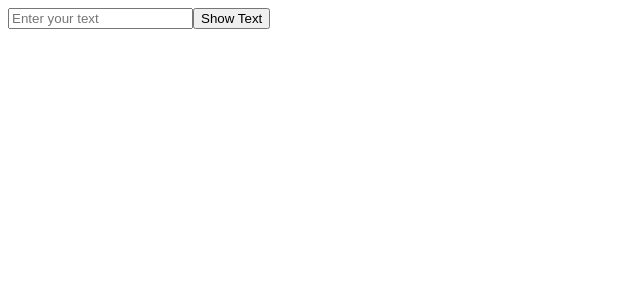
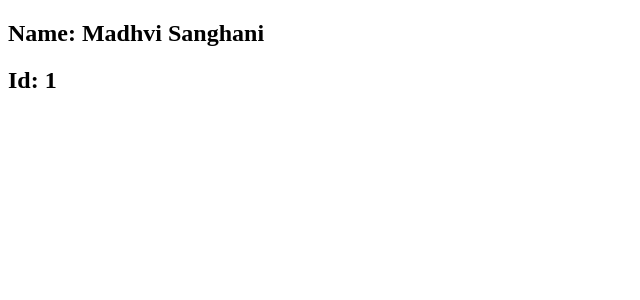
Before and after one commit to MadhviSanghani/react, a React (Vite) app in the folder Demo/: page / in a window 1280 px wide. Shown: the top 300 px of the page, without its empty margins (0-640 px from the left). Built offline with nearby package versions, Linux system fonts and the light colour scheme.

Commit message:
hook effect example

```diff
--- /dev/null
+++ b/Demo/src/LEC0801/hookuseeffect.jsx
@@ -0,0 +1,28 @@
+import * as React from 'react';
+function fetchuserData() {
+    return new Promise((resolve) => {
+        setTimeout(() => {
+            resolve({x:'Madhvi Sanghani', y:1});
+        }, 5000);
+    });
+}
+
+function ApiSimulation() {
+    const [name, setName] = React.useState("Loading...");
+    const [id, setId] = React.useState("Loading...");
+    React.useEffect(() => {
+        fetchuserData().then((abc) => {
+            setName(abc.x);
+            setId(abc.y);
+        });
+    });
+
+    return (
+        <div>
+            <h2>Name: {name}</h2>
+            <h2>Id: {id}</h2>
+        </div>
+     );
+}
+
+export default ApiSimulation;
--- a/Demo/src/main.jsx
+++ b/Demo/src/main.jsx
@@ -1,6 +1,6 @@
 import { StrictMode } from 'react'
 import { createRoot } from 'react-dom/client'
-import ToggleTextVisibility from './LEC0701/exercise3'
+import ApiSimulation from './LEC0801/hookuseeffect'
 
 
 // 1. class based implementation
@@ -10,6 +10,6 @@ import ToggleTextVisibility from './LEC0701/exercise3'
 
 createRoot(document.getElementById('root')).render(
   <StrictMode>
-    <ToggleTextVisibility />
+    <ApiSimulation />
   </StrictMode>,
 )
```
